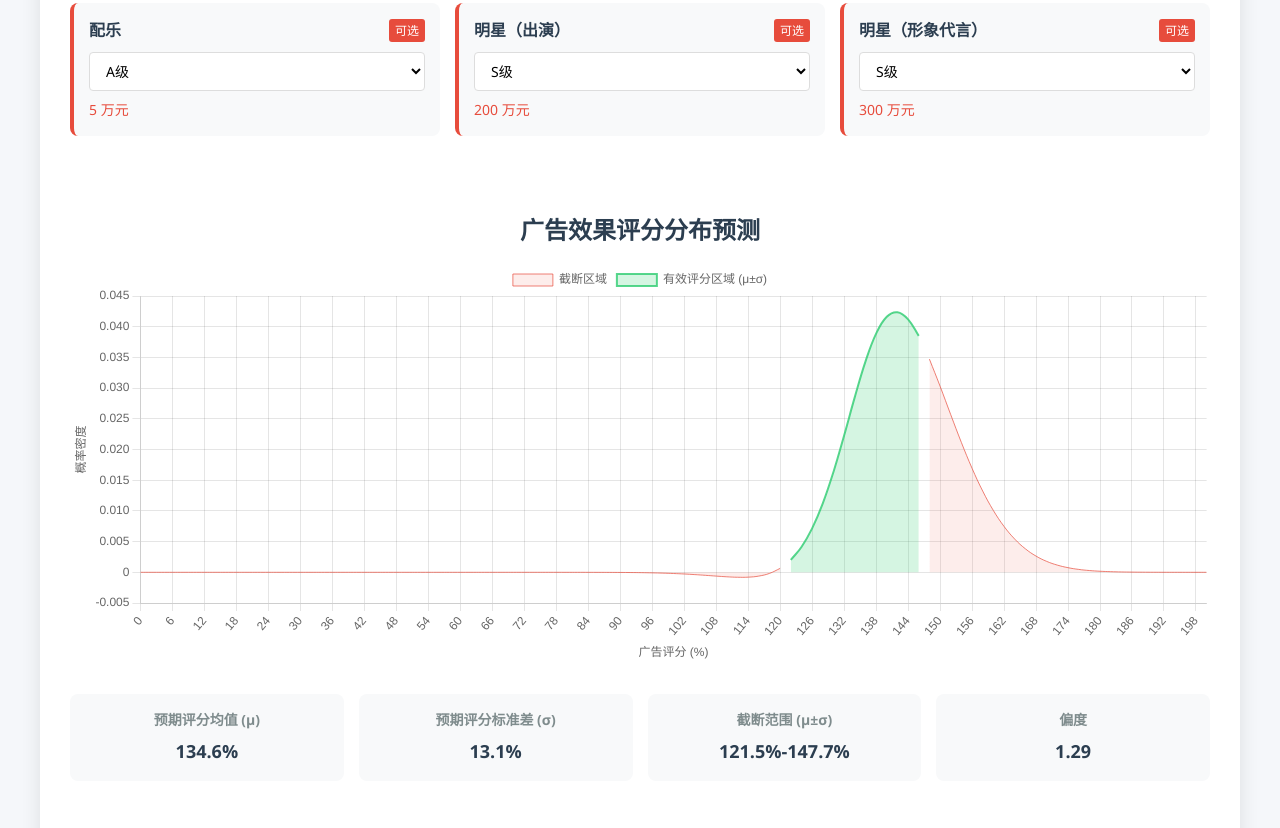
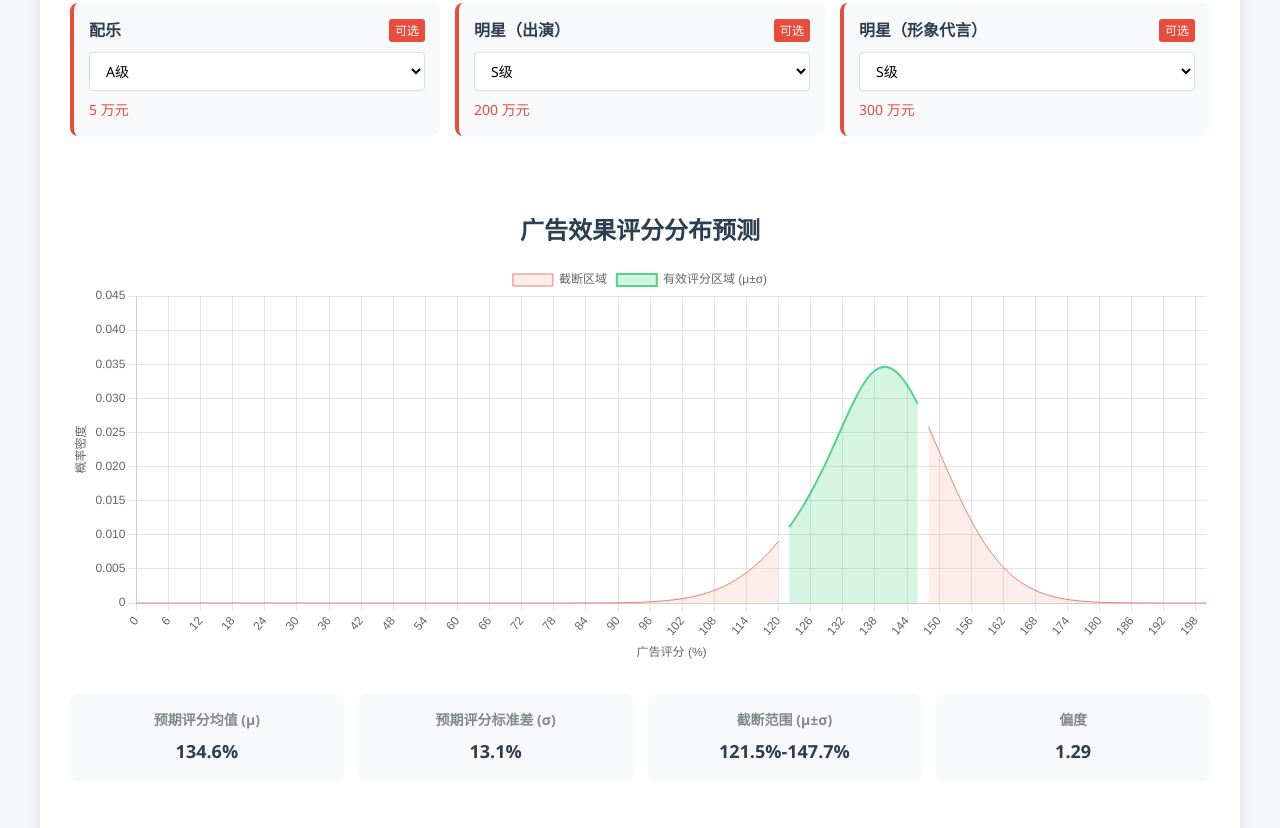
Before and after one commit to HanneYao/adscore, a plain HTML site: page index.html in a window 1280 px wide. Shown: the part 521-1349 px from the top of the page. Drawn offline with nearby package versions, Linux system fonts and the light colour scheme.

Commit message:
Update index.html
修复skewFactor可能为负的问题

```diff
--- a/index.html
+++ b/index.html
@@ -809,13 +809,19 @@
                 xValues.push(i);
             }
 
-            // 计算概率密度函数（简化版的正态分布）
+            // 计算概率密度函数（平滑版：非负 + 无生硬拐点 + 贴合原分布）
             const pdfValues = xValues.map(x => {
-                // 使用偏态正态分布的近似计算
                 const z = (x - params.mu) / params.sigma;
-                const skewFactor = 1 + (params.skewness * z) / Math.sqrt(1 + z * z);
-                return (1 / (params.sigma * Math.sqrt(2 * Math.PI))) *
-                    Math.exp(-0.5 * z * z) * skewFactor;
+                // 1. 基础正态分布密度（保留原形态，核心不变）
+                const normalPdf = (1 / (params.sigma * Math.sqrt(2 * Math.PI))) * Math.exp(-0.5 * z * z);
+
+                // 2. 平滑偏度因子（核心优化：用指数衰减替代硬截断，自然衔接）
+                const rawSkewTerm = (params.skewness * z) / (Math.sqrt(1 + z * z) + 1e-6);
+                const smoothSkewTerm = Math.tanh(rawSkewTerm * 0.5); // 平滑限制偏度影响
+                const skewFactor = 1 + smoothSkewTerm; // 始终>0（tanh范围[-1,1] → skewFactor范围[0,2]）
+
+                // 3. 最终密度（非负 + 平滑衔接 + 保留原分布形态）
+                return normalPdf * skewFactor;
             });
 
             // 计算截断点
@@ -847,7 +853,7 @@
                             borderWidth: 1,
                             fill: true,
                             pointRadius: 0,
-                            tension: 0.4
+                            tension: 0.4 // 保持曲线平滑度
                         },
                         {
                             label: '有效评分区域 (μ±σ)',
@@ -857,7 +863,7 @@
                             borderWidth: 2,
                             fill: true,
                             pointRadius: 0,
-                            tension: 0.4
+                            tension: 0.4 // 曲线平滑度，和原代码一致
                         }
                     ]
                 },
@@ -878,7 +884,11 @@
                                 display: true,
                                 text: '概率密度'
                             },
-                            beginAtZero: true
+                            beginAtZero: true,
+                            // 自动适配y轴范围，避免数值太小看不见
+                            suggestedMax: Math.max(...pdfValues) * 1.2 || 0.01,
+                            // 关闭y轴硬边界，让曲线更自然
+                            grace: '5%'
                         }
                     },
                     plugins: {
@@ -930,6 +940,13 @@
                                     }
                                 }
                             }
+                        }
+                    },
+                    // 额外优化：让曲线渲染更平滑
+                    elements: {
+                        line: {
+                            capStyle: 'round',
+                            joinStyle: 'round'
                         }
                     }
                 }
```
